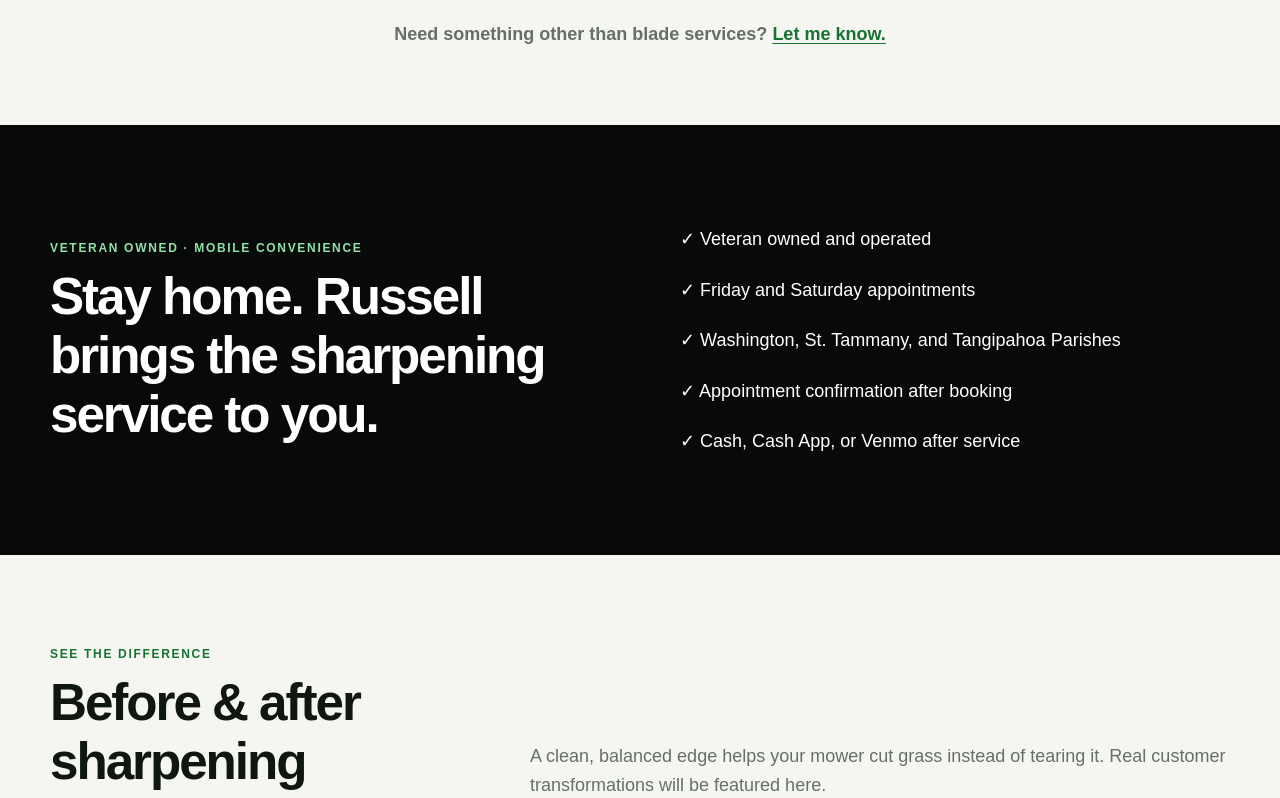
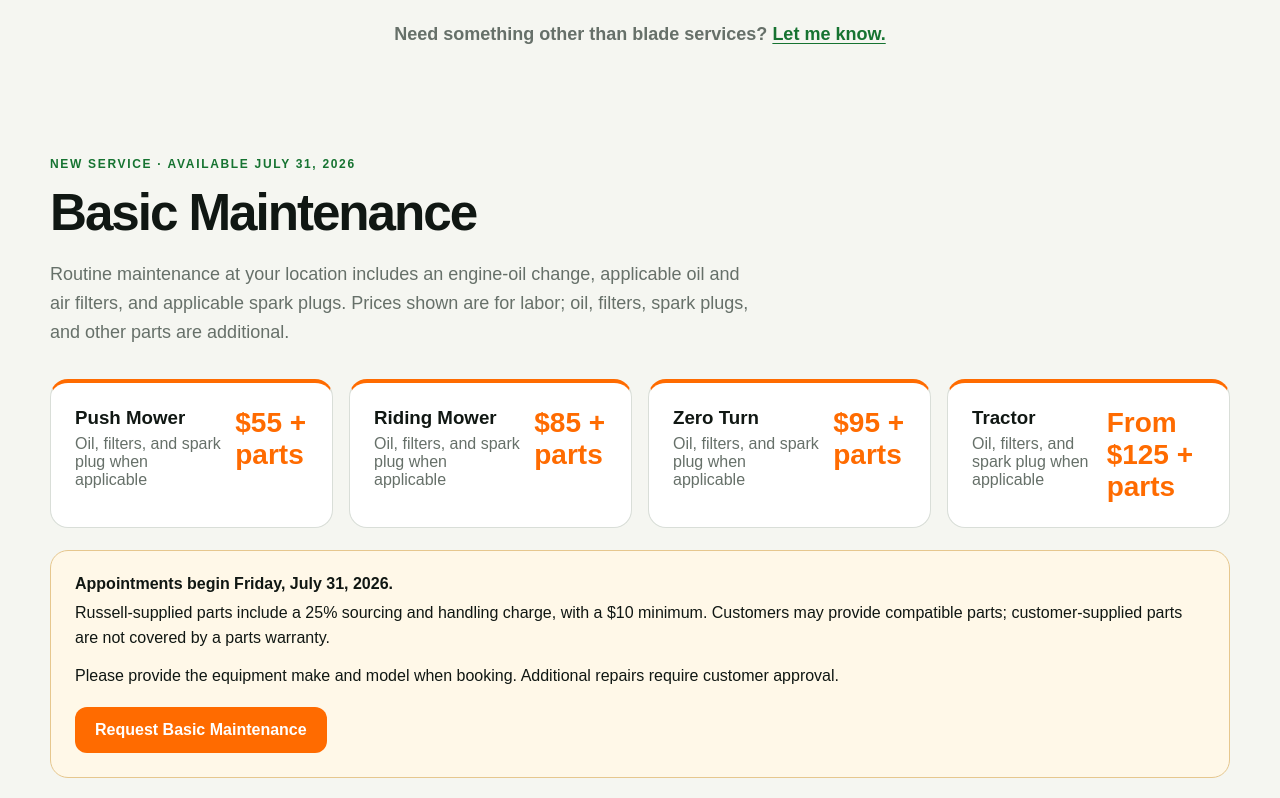
Before and after one commit to rp8tv66s69-bot/russells-mobile-blade-sharpening-live, a Next.js app: page / in a window 1280 px wide. Shown: the part 1462-2260 px from the top of the page. Built offline with nearby package versions, Linux system fonts and the light colour scheme; no server answers; the database is empty.

Commit message:
Add Basic Maintenance services

```diff
--- a/app/page.tsx
+++ b/app/page.tsx
@@ -8,6 +8,13 @@ const services = [
   ["Riding Mower", "$20/blade"],
   ["Zero Turn", "$20/blade"],
   ["Bush Hog", "$40/blade"],
+];
+
+const maintenanceServices = [
+  ["Push Mower", "$55 + parts"],
+  ["Riding Mower", "$85 + parts"],
+  ["Zero Turn", "$95 + parts"],
+  ["Tractor", "From $125 + parts"],
 ];
 
 export default function HomePage() {
@@ -63,6 +70,28 @@ export default function HomePage() {
         </p>
       </section>
 
+      <section className="section page-width maintenance-section" id="maintenance">
+        <div className="section-heading">
+          <p className="eyebrow">New service · Available July 31, 2026</p>
+          <h2>Basic Maintenance</h2>
+          <p className="section-lead">Routine maintenance at your location includes an engine-oil change, applicable oil and air filters, and applicable spark plugs. Prices shown are for labor; oil, filters, spark plugs, and other parts are additional.</p>
+        </div>
+        <div className="service-grid">
+          {maintenanceServices.map(([name, price]) => (
+            <article className="service-card maintenance-card" key={name}>
+              <div><h3>{name}</h3><p>Oil, filters, and spark plug when applicable</p></div>
+              <strong>{price}</strong>
+            </article>
+          ))}
+        </div>
+        <div className="maintenance-notice">
+          <strong>Appointments begin Friday, July 31, 2026.</strong>
+          <p>Russell-supplied parts include a 25% sourcing and handling charge, with a $10 minimum. Customers may provide compatible parts; customer-supplied parts are not covered by a parts warranty.</p>
+          <p>Please provide the equipment make and model when booking. Additional repairs require customer approval.</p>
+          <Link className="button orange" href="/book">Request Basic Maintenance</Link>
+        </div>
+      </section>
+
       <section className="section band">
         <div className="page-width split">
           <div><p className="eyebrow light">Veteran Owned · Mobile convenience</p><h2>Stay home. Russell brings the sharpening service to you.</h2></div>
```
Also changed, not shown: app/globals.css.
